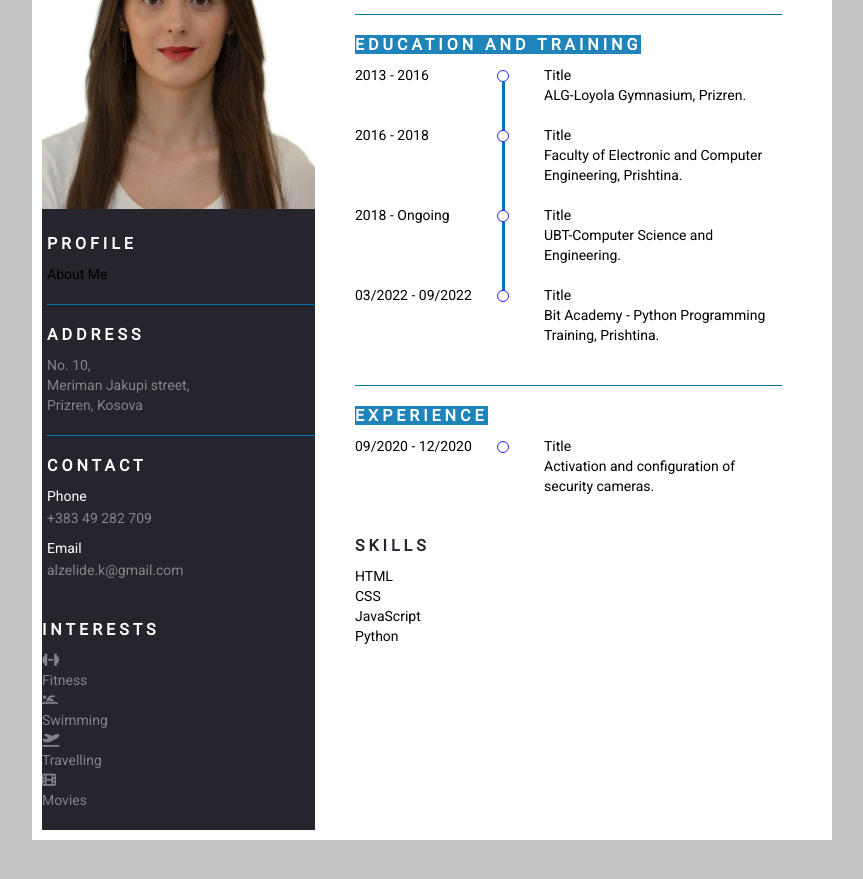
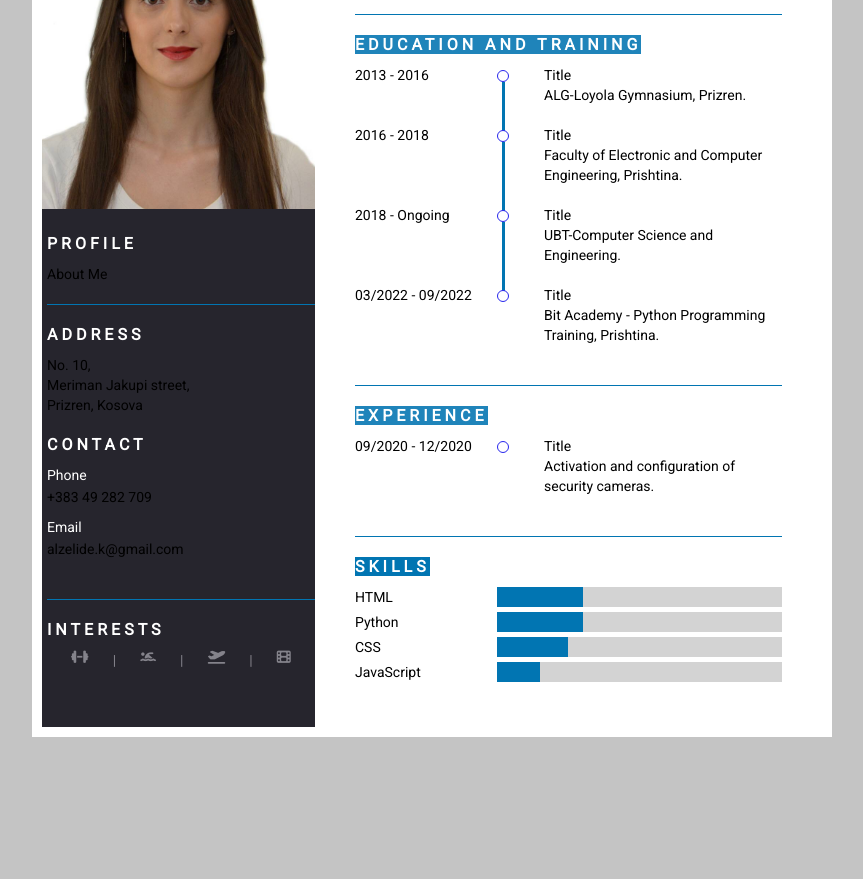
Before and after one commit to AlzelidaKryeziu/CV, a plain HTML site: page index.html in a window 1280 px wide. Shown: the part 151-1030 px from the top of the page, without its empty margins (18-881 px from the left). After the commit the page ends 938 px from the top, so only its background shows below. Drawn offline with Linux system fonts and the light colour scheme.

Commit message:
design update

```diff
--- a/index.html
+++ b/index.html
@@ -9,7 +9,7 @@
 	</head>
 	<body>
 		<div class="portfolio">
-			<div class="portfolio_left">
+			<section class="portfolio_left">
 				<div class="portfolio_image">
 					<img src="AlzelidaKryeziu.jpg" alt="Portfolio_image">
 				</div>
@@ -20,7 +20,7 @@
 					</div>
 					<div class="portfolio_item portfolio_profile">
 						<div class="portfolio_title">Profile</div>
-						<div class="portfolio_infro">About Me</div>
+						<div class="portfolio_info">About Me</div>
 					</div>
 					<div class="portfolio_item portfolio_adress">
 						<div class="portfolio_title">Address</div>
@@ -28,7 +28,6 @@
 							No. 10,<br/>
 							Meriman Jakupi street,<br>
 							Prizren, Kosova
-						</div>
 						</div>
 					<div class="portfolio_item portfolio_contact">
 						<div class="portfolio_title">Contact</div>
@@ -44,43 +43,19 @@
 				</div>
 				<div class="portfolio_item portfolio_interests">
 					<div class="portfolio_title">Interests</div>
-					<div class="portfolio_info">
-						<div class="interests">
-							<div class="interests_icons">
+					<div class="portfolio_hobbies">
 						<i class="fa-sharp fa-solid fa-dumbbell"></i>
-							</div>
-							<div class="interests_data">
-								Fitness
-							</div>
-						</div>
-						<div class="interests">
-							<div class="interests_icons">
+						<p>|</p>
 						<i class="fa-sharp fa-solid fa-person-swimming"></i>
-							</div>
-							<div class="interests_data">
-								Swimming
-							</div>
-						</div>
-						<div class="interests">
-							<div class="interests_icons">
+						<p>|</p>
 						<i class="fa-sharp fa-solid fa-plane-departure"></i>
-							</div>
-							<div class="interests_data">
-								Travelling
-							</div>
-						</div>
-						<div class="interests">
-							<div class="interests_icons">
+						<p>|</p>
 						<i class="fa-sharp fa-solid fa-film"></i>
-							</div>
-							<div class="interests_data">
-								Movies
 					</div>
 				</div>
 				</div>
-				</div>
-			</div>
-			<div class="portfolio_right">
+			</section>
+			<section class="portfolio_right">
 				<div class="portfolio_item portfolio_nameocc">
 					<div class="name">Alzelida Kryeziu</div>
 					<div class="occ">Web Developer</div>
@@ -129,45 +104,38 @@
 							</div>
 						</div>
 					</div>
-
+				</div>
 				<div class="portfolio_item portfolio_skills">
-						<div class="portfolio_title">Skills</div>
+					<div class="portfolio_title prt_skills"><a>Skills</a></div>
 					<div class="portfolio_info">
 						<div class="skills_list">
 							<div class="skills_left">HTML</div>
 							<div class="skills_bar">
-									<p>
-										<span style="width: 90%"></span>
-									</p>
+								<p class="skills_html"></p>
+							</div>
+						</div>
+						<div class="skills_list">
+							<div class="skills_left">Python</div>
+							<div class="skills_bar">
+								<p class="skills_python"></p>
+
 							</div>
 						</div>
 						<div class="skills_list">
 							<div class="skills_left">CSS</div>
 							<div class="skills_bar">
-									<p>
-										<span style="width: 90%"></span>
-									</p>
+								<p class="skills_css"></p>
 							</div>
 						</div>
 						<div class="skills_list">
 							<div class="skills_left">JavaScript</div>
 							<div class="skills_bar">
-									<p>
-										<span style="width: 50%"></span>
-									</p>
-								</div>
-							</div>
-							<div class="skills_list">
-								<div class="skills_left">Python</div>
-								<div class="skills_bar">
-									<p>
-										<span style="width: 50%"></span>
-									</p>
+								<p class="skills_js"></p>
 							</div>
 						</div>
 					</div>
 				</div>
-			</div>
+			</section>
 		</div>
 
 	</body>
--- a/style.css
+++ b/style.css
@@ -41,6 +41,11 @@ body{
     padding-left: 5px;
 }
 
+.portfolio_bottom .portfolio_item .portfolio_interests{
+    padding-left: 5px;
+}
+
+
 .portfolio .portfolio_title{
     color: #fff;
     text-transform: uppercase;
@@ -51,8 +56,10 @@ body{
 
 }
 
-.portfolio .portfolio_left .portfolio_info{
+.portfolio .portfolio_left .portfolio_hobbies{
     color:#84838b;
+    display: flex;
+    justify-content: space-evenly;
 }
 
 .portfolio .portfolio_left .portfolio_bottom{
@@ -94,28 +101,48 @@ body{
     margin-bottom: 2px;
 }
 
-.portfolio .portfolio_left .portfolio_skills .skills_list{
+
+.portfolio .portfolio_right .portfolio_skills .skills_list{
     display: flex;
-    justify-content: space-between;
     margin-bottom: 5px;
 }
 
 
-.portfolio .portfolio_left .portfolio_skills .skills_list .skills_bar p{
-    position: relative;
-    width: 125px;
-    height: 20px;
-    background: #fff;
+.skills_left{
+    flex: 1;
+
 }
 
-.portfolio .portfolio_left .portfolio_skills .skills_list .skills_bar p span{
-    position: apsolute;
-    top: 0;
-    left: 0;
+
+.skills_bar{
+    flex: 2;
+    background-color: lightgray;
+}
+
+
+.portfolio .portfolio_right .portfolio_skills .skills_list .skills_bar p{
+    position: relative;
+    height: 20px;
     background: #0175b2;
-    width: 100%;
-    height: 100%;
+
 }
+
+.skills_bar .skills_html{
+    width: 30%;
+}
+
+.skills_bar .skills_python{
+    width: 30%;
+}
+
+.skills_bar .skills_css{
+    width: 25%;
+}
+
+.skills_bar .skills_js{
+    width: 15%;
+}
+
 
 .portfolio .portfolio_right{
     width: 65%;
@@ -132,8 +159,9 @@ body{
     text-transform: uppercase;
 }
 
-.portfolio .portfolio_right .portfolio_item .portfolio_title{
-    color: #26252d;
+.prt_skills.portfolio_title a{
+    color: #fff;
+    background-color: #0175b2;
 }
 
 
@@ -196,6 +224,7 @@ body{
     font-size: 38px;
     color: #0175b2;
     margin-bottom: 10px;
+
 }
 
 @media screen and (max-width:800px){
```
Lines whose indentation alone changed are shown as unchanged.
